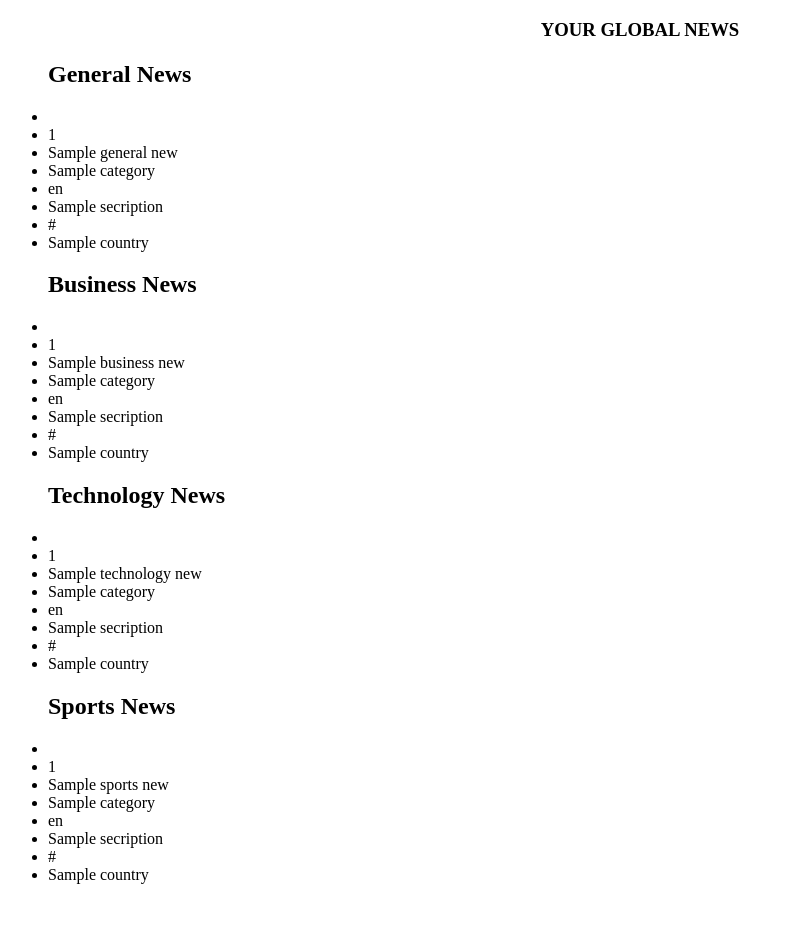
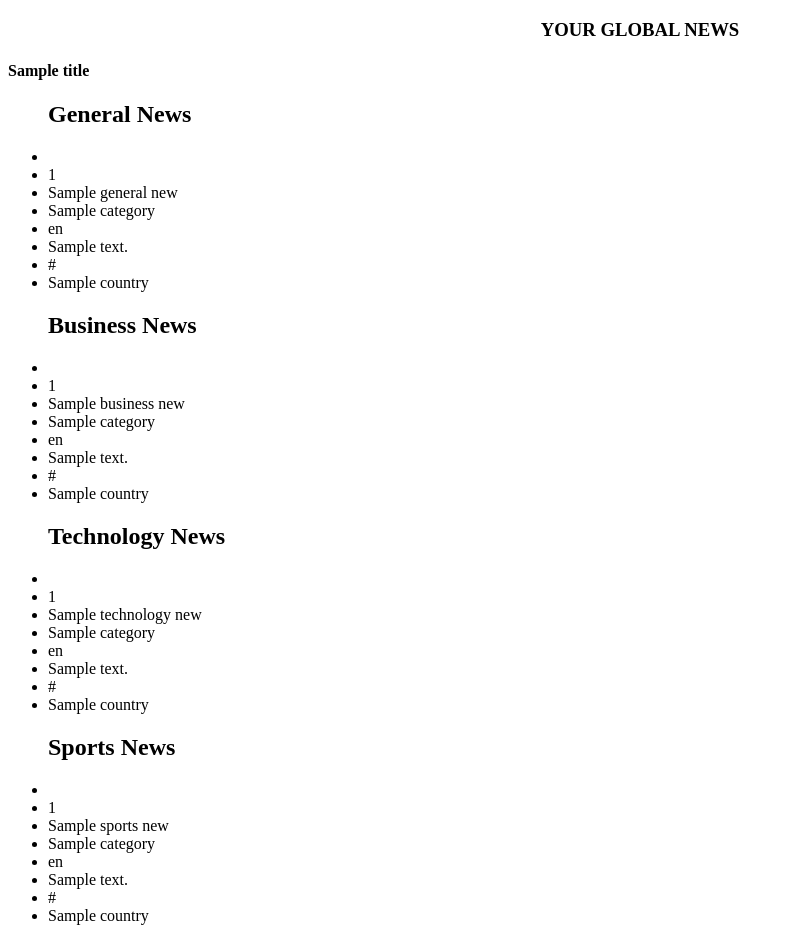
Before and after one commit to virginiah894/News--Highlight, a Flask app: template app/templates/index.html in a window 1280 px wide. Shown: the whole page, without its empty margins (0-794 px from the left). Before the commit the page ends 884 px from the top, so only its background shows below. Run offline with Flask 2, Linux system fonts and the light colour scheme; the template is opened without the code that fills it: most values are stand-ins (such as "Sample title", 1, 10 or a date in 2020).

Commit message:
add base.html  and add alternantive title

```diff
--- a/app/models/news.py
+++ b/app/models/news.py
@@ -4,7 +4,7 @@ class News:
     '''
 
     def __init__(self,id,name,category,language,description,url,country):
-        self.id =id
+        self.id = id
         self.name = name
         self.category = category
         self.language = language
--- a/app/models/news_test.py
+++ b/app/models/news_test.py
@@ -11,9 +11,8 @@ class NewsTest(unittest.TestCase):
         '''
         Set up method that will run before every Test
         '''
-        self.new_news = News(cnn,'CNN','general','en','View the latest news and breaking news today for U.S., world, weather, entertainment, politics and health at CNN',
-','http://wwww.us.cnn.cnn','us')
-
+        self.new_news = News('CNN','general','en','View the latest news and breaking news today for U.S. world, weather, entertainment, politics and health at CNN','http://wwww.us.cnn.cnn','us')
+# id,name,category,language,description,url,country
     def test_instance(self):
         self.assertTrue(isinstance(self.new_news News))
 
--- /dev/null
+++ b/app/templates/base.html
@@ -0,0 +1,18 @@
+<!DOCTYPE html>
+<html>
+    <head>
+        <meta charset="utf-8">
+        {% if title %}
+        <title> {{ title }}</title>
+        {% else %}
+        <title> Browser over three million articles globally </title>
+        {% endif %}
+    </head>
+    <body>
+        <!-- Content block -->
+
+        {% block content %}
+
+        {% endblock%}
+    </body>
+</html>
--- a/app/templates/index.html
+++ b/app/templates/index.html
@@ -1,16 +1,18 @@
-
+{% extends 'base.html'%}
 {% import 'macros.html' as macro%}
-<!DOCTYPE html>
+<!-- <!DOCTYPE html>
 <html lang="en">
 <head>
   <meta charset="UTF-8">
   <meta name="viewport" content="width=device-width, initial-scale=1.0">
   <meta http-equiv="X-UA-Compatible" content="ie=edge">
   <title>NEWS WORLD</title>
-</head>
+</head> -->
+{% block content %}
 <body>
     <div>
         <h3 style="text-align:center;">YOUR GLOBAL NEWS</h3>
+        <h4>{{ title }}</h4>
         <ul>
           <h2>General News</h2>
         {% for general_news in general %}
@@ -43,4 +45,4 @@
               </ul>
             </div>
 </body>
-</html>
+{% endblock%}
--- a/app/templates/macros.html
+++ b/app/templates/macros.html
@@ -5,9 +5,10 @@
         <li>{{ news.name}}</li>
         <li>{{ news.category }}</li>
         <li>{{ news.language}}</li>
-        <li>{{ news.secription }}</li>
+        <li>{{ news.description }}</li>
         <li>{{ news.url }}</li>
         <li>{{ news.country }}</li>
+
 
 
     {% endfor %}
--- a/app/views.py
+++ b/app/views.py
@@ -9,6 +9,7 @@ def index():
   business_news = get_news('business')
   technology_news = get_news('technology')
   sports_news = get_news('sports')
+  title = 'NEWS NOW.COM-Home for all news updates'
   name = 'ABC News'
 
-  return render_template('index.html',name = name,general = general_news,business = business_news,technology = technology_news,sports = sports_news)
+  return render_template('index.html',title= title,name = name,general = general_news,business = business_news,technology = technology_news,sports = sports_news)
```
